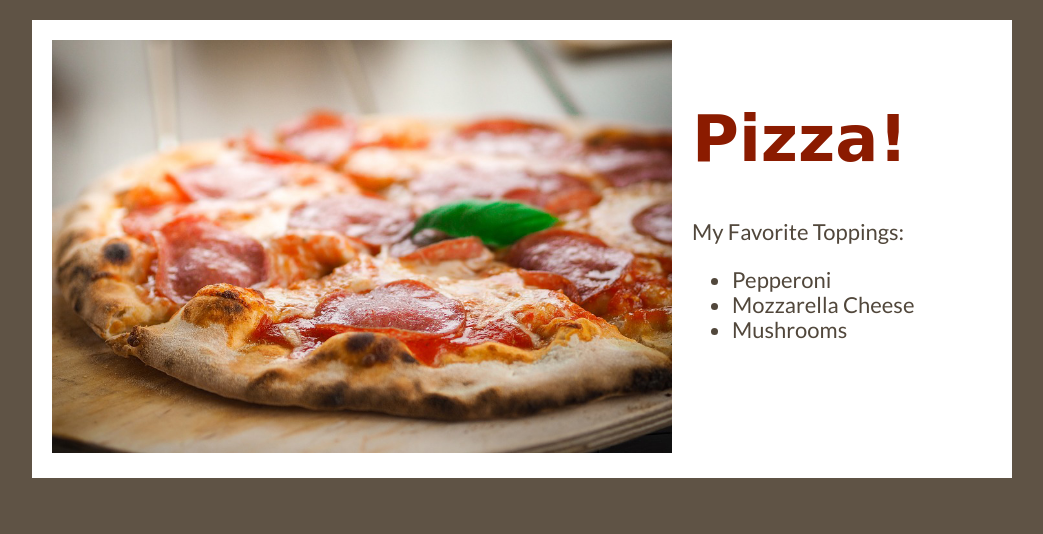
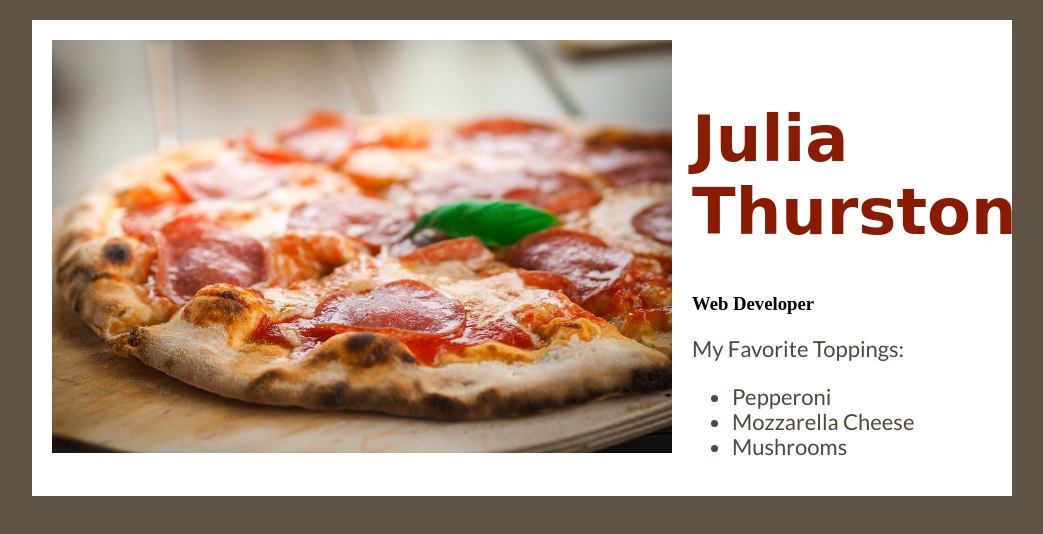
Before and after one commit to juliathurston/Portfolio, a plain HTML site: page index.html in a window 1280 px wide. Shown: the whole page, without its empty margins (118-1161 px from the left). Drawn offline with nearby package versions, Linux system fonts and the light colour scheme; files whose address does not match are found by name; a web font is replaced by a local one.

Commit message:
Update index.html

```diff
--- a/index.html
+++ b/index.html
@@ -19,7 +19,8 @@
     <img src="images/pizza.jpg" alt="Pizza with pepperoni and cheese." />
   </div>
   <div class="textContainer">
-    <h1>Pizza!</h1>
+    <h1>Julia Thurston</h1>
+    <h3>Web Developer</h3>
     <p>My Favorite Toppings: </p>
     <ul>
       <li>Pepperoni</li>
```
